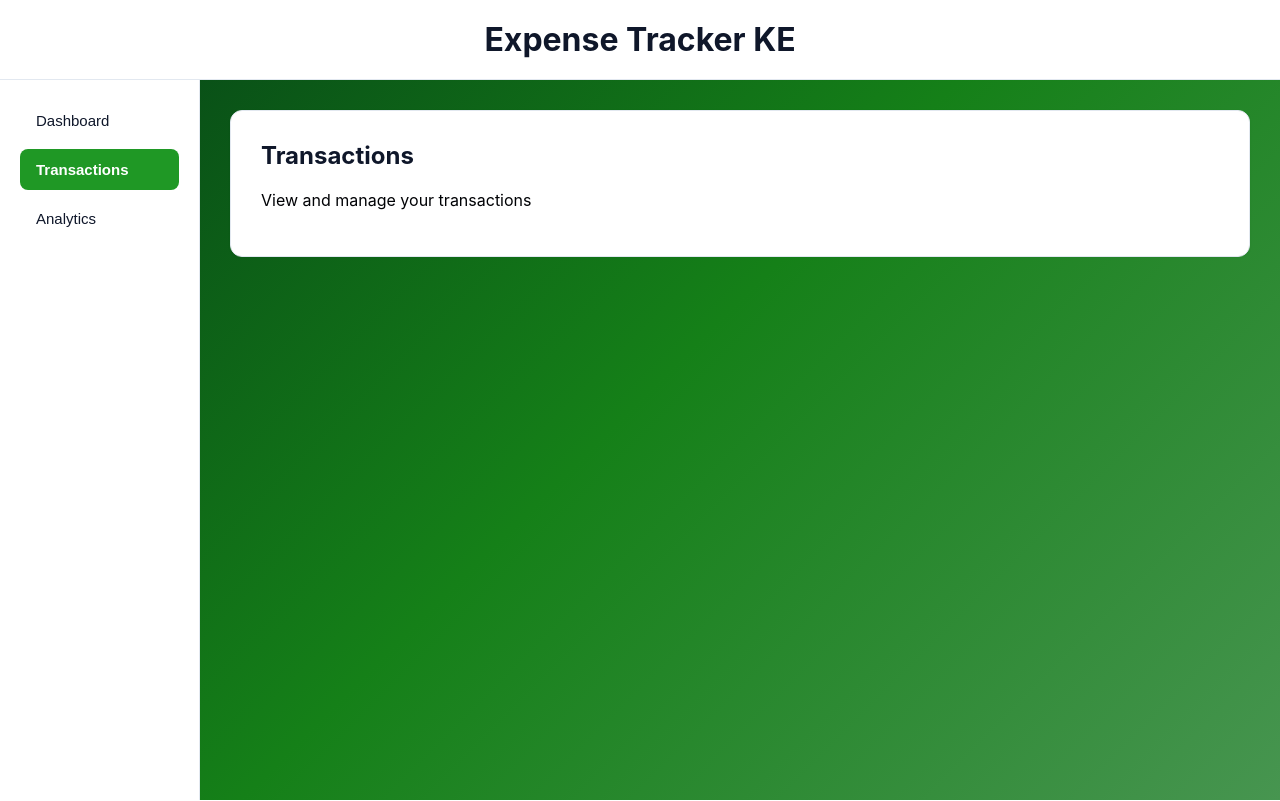
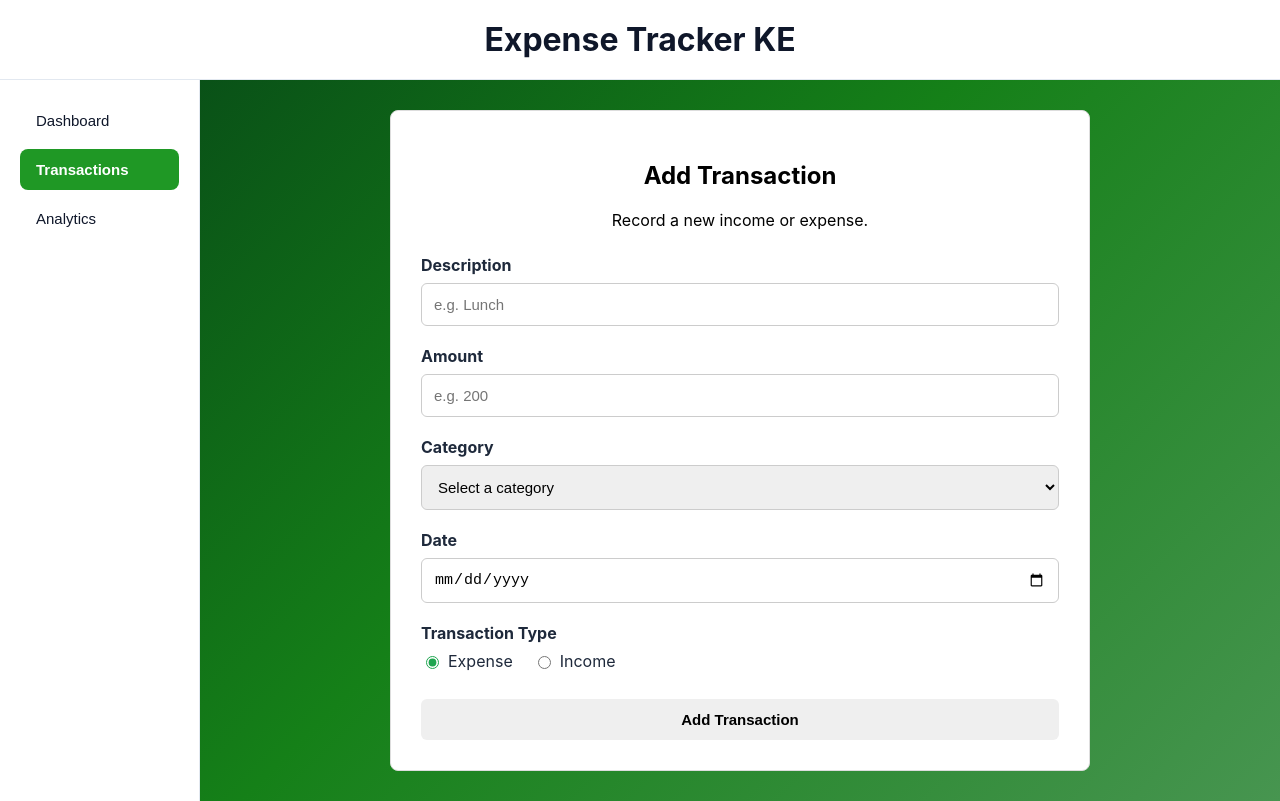
Before and after one commit to IS-PROJECT-2026/expense-tracker-158442, a React (Vite) app: page / in a window 1280 px wide. Both pictures are taken after a click on the button "Transactions". Built offline with nearby package versions, Linux system fonts and the light colour scheme.

Commit message:
feat: add transaction form
Create a transaction form for recording income and expenses.

Closes #4

```diff
--- a/src/App.css
+++ b/src/App.css
@@ -147,3 +147,68 @@ body {
   border-bottom: 1px solid #2d720d;
 
 }
+.transaction-page {
+  max-width: 700px;
+  margin: 0 auto;
+}
+
+.transaction-header {
+  margin-bottom: 25px;
+  color: #000000;
+  text-align: center;
+}
+
+
+.transaction-form {
+  background: #ffffff;
+  padding: 30px;
+  border-radius: 8px;
+  border: 1px solid #ddd;
+
+}
+
+.form-group {
+  margin-bottom: 20px;
+}
+
+.form-group label {
+  display: block;
+  margin-bottom: 8px;
+  font-weight: bold;
+}
+
+.form-group input,
+.form-group select {
+  width: 100%;
+  padding: 12px;
+  border: 1px solid #ccc;
+  border-radius: 6px;
+  font-size: 15px;
+}
+
+.radio-group {
+  display: flex;
+  gap: 20px;
+
+}
+
+.radio-group label {
+  display: flex;
+  align-items: center;
+  gap: 6px;
+  font-weight: normal;
+
+}
+
+.radio-group input[type="radio"] {
+  accent-color: #1ea54f;
+}
+.submit-button {
+  width: 100%;
+  padding: 12px;
+  border: none;
+  border-radius: 6px;
+  cursor: pointer;
+  font-size: 15px;
+  font-weight: bold;
+}
--- a/src/App.jsx
+++ b/src/App.jsx
@@ -7,12 +7,85 @@ function App() {
   const renderPage = () => {
     switch (activePage) {
       case 'transactions':
-        return (
-          <div className="page-content">
-            <h2>Transactions</h2>
-            <p>View and manage your transactions</p>
+  return (
+    <div className="transaction-page">
+
+      <form className="transaction-form">
+        <div className="transaction-header">
+        <h2>Add Transaction</h2>
+        <p>Record a new income or expense.</p>
+      </div>
+        <div className="form-group">
+          <label htmlFor="description">Description</label>
+          <input
+            type="text"
+            id="description"
+            placeholder="e.g. Lunch"
+          />
+        </div>
+
+        <div className="form-group">
+          <label htmlFor="amount">Amount</label>
+          <input
+            type="number"
+            id="amount"
+            placeholder="e.g. 200"
+            min="0"
+          />
+        </div>
+
+        <div className="form-group">
+          <label htmlFor="category">Category</label>
+          <select id="category">
+            <option value="">Select a category</option>
+            <option value="food">Food</option>
+            <option value="transport">Transport</option>
+            <option value="shopping">Shopping</option>
+            <option value="bills">Rent</option>
+            <option value="entertainment">Entertainment</option>
+            <option value="other">Other</option>
+          </select>
+        </div>
+
+        <div className="form-group">
+          <label htmlFor="date">Date</label>
+          <input
+            type="date"
+            id="date"
+          />
+        </div>
+
+        <div className="form-group">
+          <label>Transaction Type</label>
+
+          <div className="radio-group">
+            <label>
+              <input
+                type="radio"
+                name="type"
+                value="expense"
+                defaultChecked
+              />
+              Expense
+            </label>
+
+            <label>
+              <input
+                type="radio"
+                name="type"
+                value="income"
+              />
+              Income
+            </label>
           </div>
-        )
+        </div>
+
+        <button type="submit" className="submit-button">
+          Add Transaction
+        </button>
+      </form>
+    </div>
+  )
 
       case 'analytics':
         return (
```
